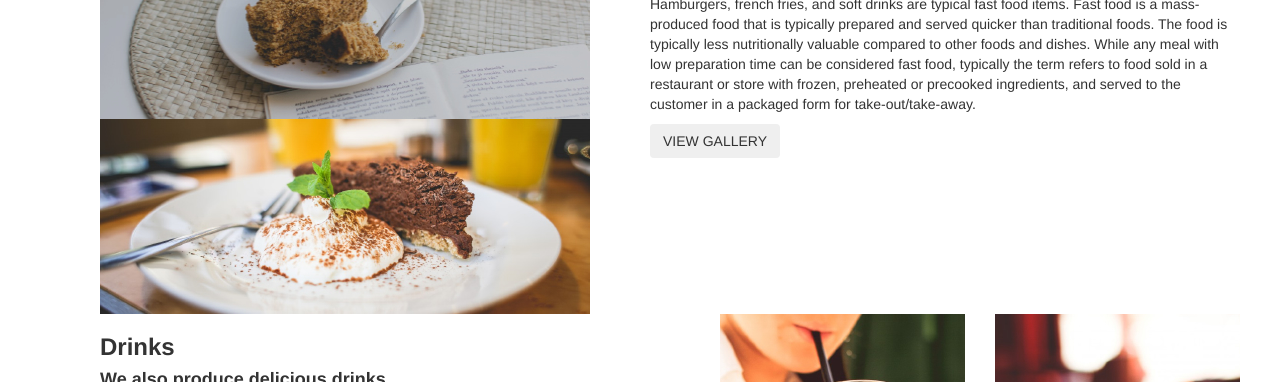
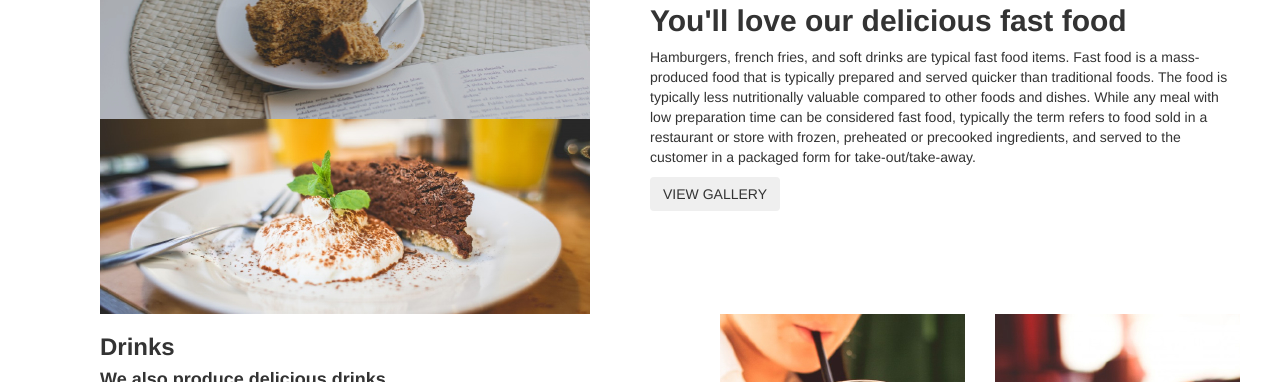
Before and after one commit to DannyTH/anita-kitchen, a plain HTML site: page index.html in a window 1280 px wide. Shown: the part 718-1100 px from the top of the page. Drawn offline with Linux system fonts and the light colour scheme.

Commit message:
Add changes made

```diff
--- a/index.html
+++ b/index.html
@@ -40,6 +40,7 @@
       </div>
       <div class="llt">
         <h1><strong>Fast Food</strong></h1>
+        <h2><strong>You'll love our delicious fast food</strong></h2>
         <p>Hamburgers, french fries, and soft drinks are typical fast food items. Fast food is a mass-produced food that is typically prepared and served quicker than traditional foods. The food is typically less nutritionally valuable compared to other foods and dishes. While any meal with low preparation time can be considered fast food, typically the term refers to food sold in a restaurant or store with frozen, preheated or precooked ingredients, and served to the customer in a packaged form for take-out/take-away.</p>
         <button type="button" class="btn btn-outline-warning">VIEW GALLERY</button>
       </div>
```
